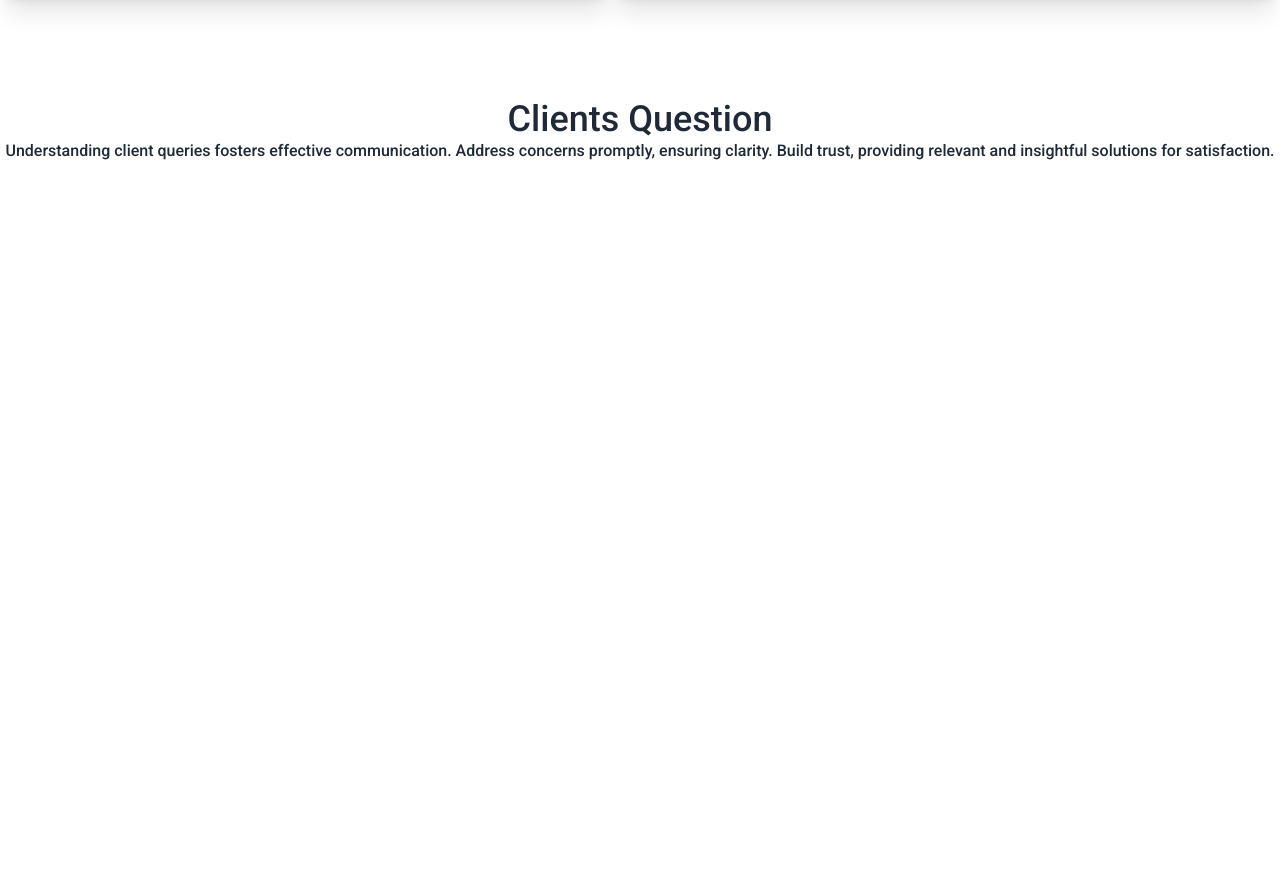
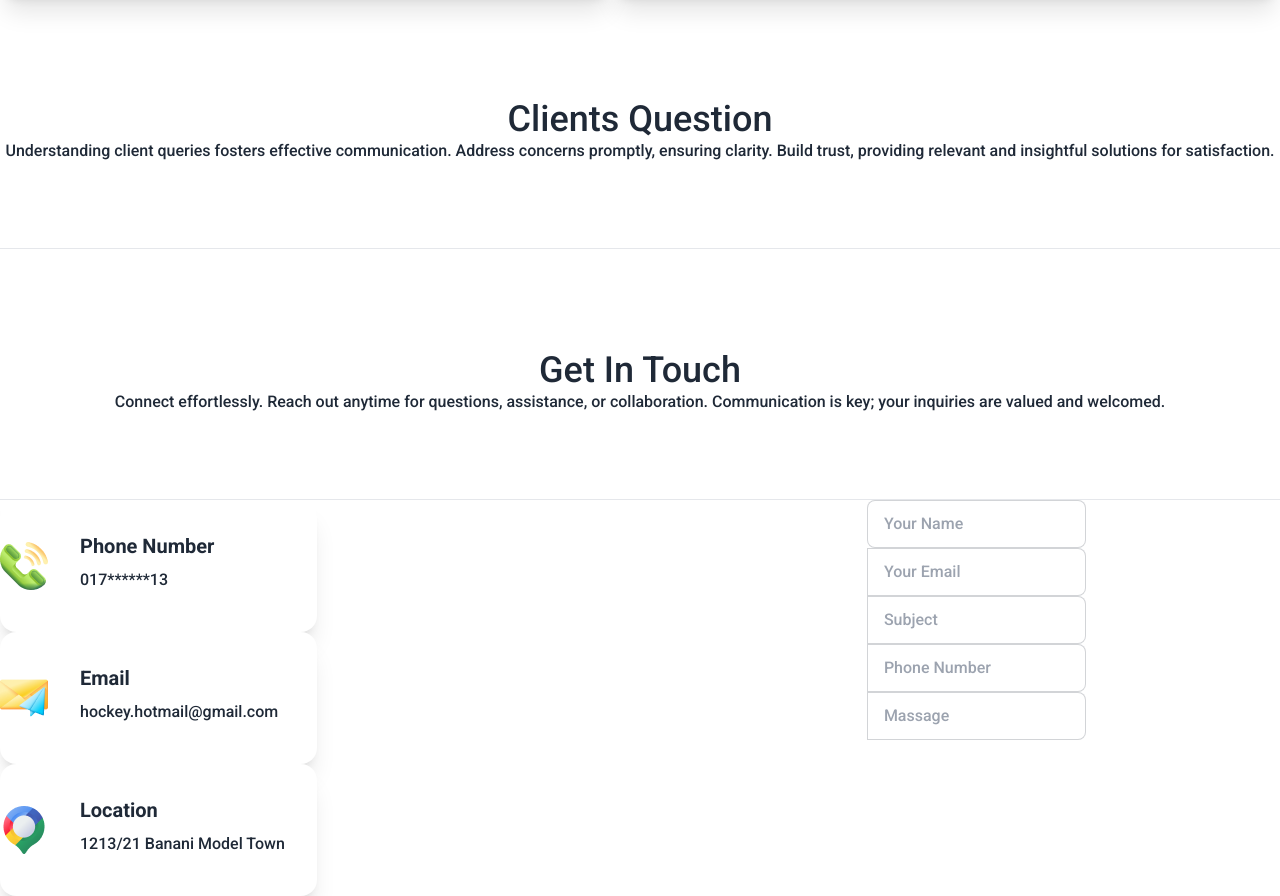
Before and after one commit to enamulkabir4039/my-third-assin-b9-a3, a plain HTML site: page index.html in a window 1280 px wide. Shown: the part 2776-3672 px from the top of the page. Before the commit the page ends 3024 px from the top, so only its background shows below. Drawn offline with nearby package versions, Linux system fonts and the light colour scheme.

Commit message:
added form section

```diff
--- a/index.css
+++ b/index.css
@@ -89,6 +89,14 @@
     /* margin-left: 360px; */
     /* margin-top: 10px; */
 /* } */
+.form{
+   display: flex;
+   flex-direction: column;
+}
+.main{
+   display: flex;
+   gap: 550px;
+}
 
 @media screen and (max-width:600px) {
    .facility{
@@ -115,12 +123,15 @@
       /* font-family: Manrope; */
       font-size: 14px;
       font-style: normal;
-      font-weight: 500;
+      font-weight: 200;
       line-height: 14px; /* 171.429% */
    }
    .product{
       flex-direction: column;
    }
+   .main{
+      flex-direction: column;
+   }
 
 
 }
--- a/index.html
+++ b/index.html
@@ -192,9 +192,64 @@
     <h2 class="professional-header text-4xl mt-3">Clients Question</h2>
     <p class="professional-des">Understanding client queries fosters effective communication. Address concerns promptly, ensuring clarity. Build trust, providing relevant and insightful solutions for satisfaction.
     </p>
-</div>
+  </div>
+  <hr>
+  <div class="professional">
+    <h2 class="professional-header text-4xl mt-3">Get In Touch</h2>
+    <p class="professional-des">Connect effortlessly. Reach out anytime for questions, assistance, or collaboration. Communication is key; your inquiries are valued and welcomed.
+    </p>
+  </div>
+  <hr>
+
     <main>
-
+      <div class="main">
+        <div>
+          <div class="card card-side bg-base-100 shadow-xl">
+            <figure><img src="Images/Group 1171275317.png" alt="Movie"/></figure>
+            <div class="card-body">
+              <h2 class="card-title">Phone Number</h2>
+              <p>017******13</p>
+              <div class="card-actions justify-end">
+              </div>
+            </div>
+          </div>
+          <div class="card card-side bg-base-100 shadow-xl">
+            <figure><img src="Images/Group 1171275318.png" alt="Movie"/></figure>
+            <div class="card-body">
+              <h2 class="card-title">Email</h2>
+              <p>hockey.hotmail@gmail.com</p>
+              <div class="card-actions justify-end">
+              </div>
+            </div>
+          </div>
+          <div class="card card-side bg-base-100 shadow-xl">
+            <figure><img src="Images/Group 1171275321.png" alt="Movie"/></figure>
+            <div class="card-body">
+              <h2 class="card-title">Location</h2>
+              <p>1213/21 Banani Model Town</p>
+              <div class="card-actions justify-end">
+              </div>
+            </div>
+          </div>
+        </div>
+        <div class="form">
+          <div class="join ">
+            <input class="input input-bordered join-item" placeholder="Your Name"/>
+          </div>
+          <div class="join">
+            <input class="input input-bordered join-item" placeholder="Your Email"/>
+          </div>
+          <div class="join">
+            <input class="input input-bordered join-item" placeholder="Subject"/>
+          </div>
+          <div class="join">
+            <input class="input input-bordered join-item" placeholder="Phone Number"/>
+          </div>
+          <div class="join">
+            <input class="input input-bordered join-item" placeholder="Massage"/>
+          </div>
+        </div>
+      </div>
     </main>
     <footer>
 
```
